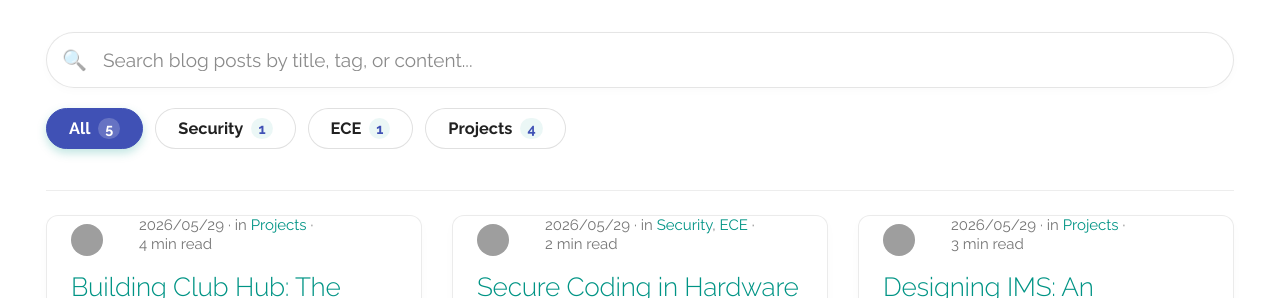
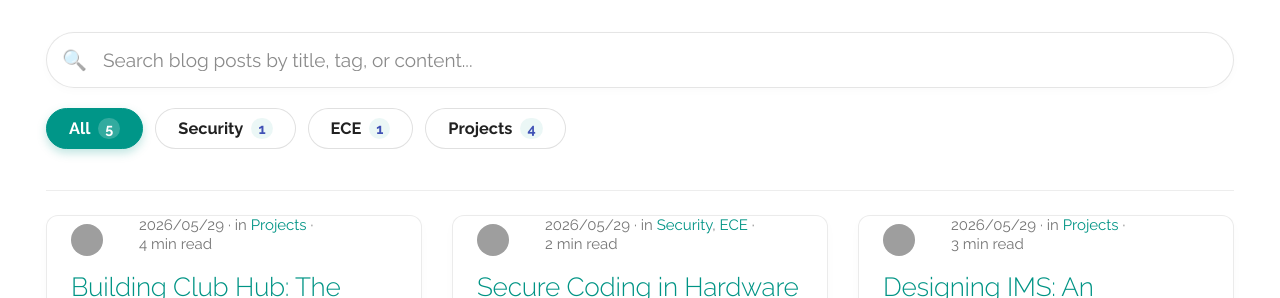
Before and after one commit to ajax-y/documentation, an MkDocs documentation site: the page built from docs/Blog/index.md, in a window 1280 px wide. Shown: the part 278-576 px from the top of the page. Built offline with MkDocs 1.6.1 and Material for MkDocs 9.7.7, drawn with Linux system fonts in a browser that asks for light colours; grey boxes are pictures that could not be loaded.

Commit message:
fix: inject single-line inline style block inside Blog/index.md to force selected button style contrast and resolve caching

```diff
--- a/docs/Blog/index.md
+++ b/docs/Blog/index.md
@@ -11,12 +11,15 @@ hide:
 
 Welcome to my personal blog! Here you will find deep-dive tutorials, walkthroughs, project post-mortems, and articles spanning ECE, Systems Programming, and Cyber Security.
 
+<style>.filter-btn.active, [data-md-color-scheme="slate"] .filter-btn.active { background: #009688 !important; color: #ffffff !important; border-color: #009688 !important; box-shadow: 0 4px 10px rgba(0, 150, 136, 0.25) !important; }</style>
+
 <!-- Interactive Client-side Search and Filter System -->
 <div class="search-filter-container">
   <div class="search-input-wrapper">
     <span class="search-icon">🔍</span>
-    <input type="text" id="blog-search" placeholder="Search blog posts by title, tag, or content..." autocomplete="off" spellcheck="false">
+    <input type="search" id="blog-search" placeholder="Search blog posts by title, tag, or content..." autocomplete="off" spellcheck="false">
   </div>
+
 
   <div class="category-filters">
     <button class="filter-btn active" data-category="all">All</button>
@@ -26,6 +29,7 @@ Welcome to my personal blog! Here you will find deep-dive tutorials, walkthrough
   </div>
 </div>
 
+
 <div id="no-posts-found" style="display: none; text-align: center; padding: 3rem 1rem; border: 1px dashed var(--md-primary-color--light, rgba(0, 150, 136, 0.3)); border-radius: 12px; margin: 2rem 0;">
   <span style="font-size: 2.5rem; display: block; margin-bottom: 1rem;">🔍</span>
   <h3 style="margin: 0 0 0.5rem 0; font-weight: 700; color: var(--md-primary-color);">No posts found</h3>
--- a/docs/javascripts/extra.js
+++ b/docs/javascripts/extra.js
@@ -79,6 +79,19 @@ function setupBlogLayoutAndFilters() {
     const activeCategory = activeBtn ? activeBtn.getAttribute("data-category") : "all";
     let visibleCount = 0;
 
+    // Direct JS style overrides to bypass browser CSS cache issues completely
+    filterBtns.forEach(btn => {
+      if (btn.classList.contains("active")) {
+        btn.style.setProperty("background-color", "#009688", "important");
+        btn.style.setProperty("color", "#ffffff", "important");
+        btn.style.setProperty("border-color", "#009688", "important");
+      } else {
+        btn.style.removeProperty("background-color");
+        btn.style.removeProperty("color");
+        btn.style.removeProperty("border-color");
+      }
+    });
+
     posts.forEach(post => {
       const textContent = post.innerText.toLowerCase();
       const meta = post.querySelector(".md-post__meta") ? post.querySelector(".md-post__meta").innerText.toLowerCase() : "";
@@ -108,6 +121,7 @@ function setupBlogLayoutAndFilters() {
       filterBtns.forEach(b => b.classList.remove("active"));
       this.classList.add("active");
       applyFilters();
+
     });
   });
 
```
